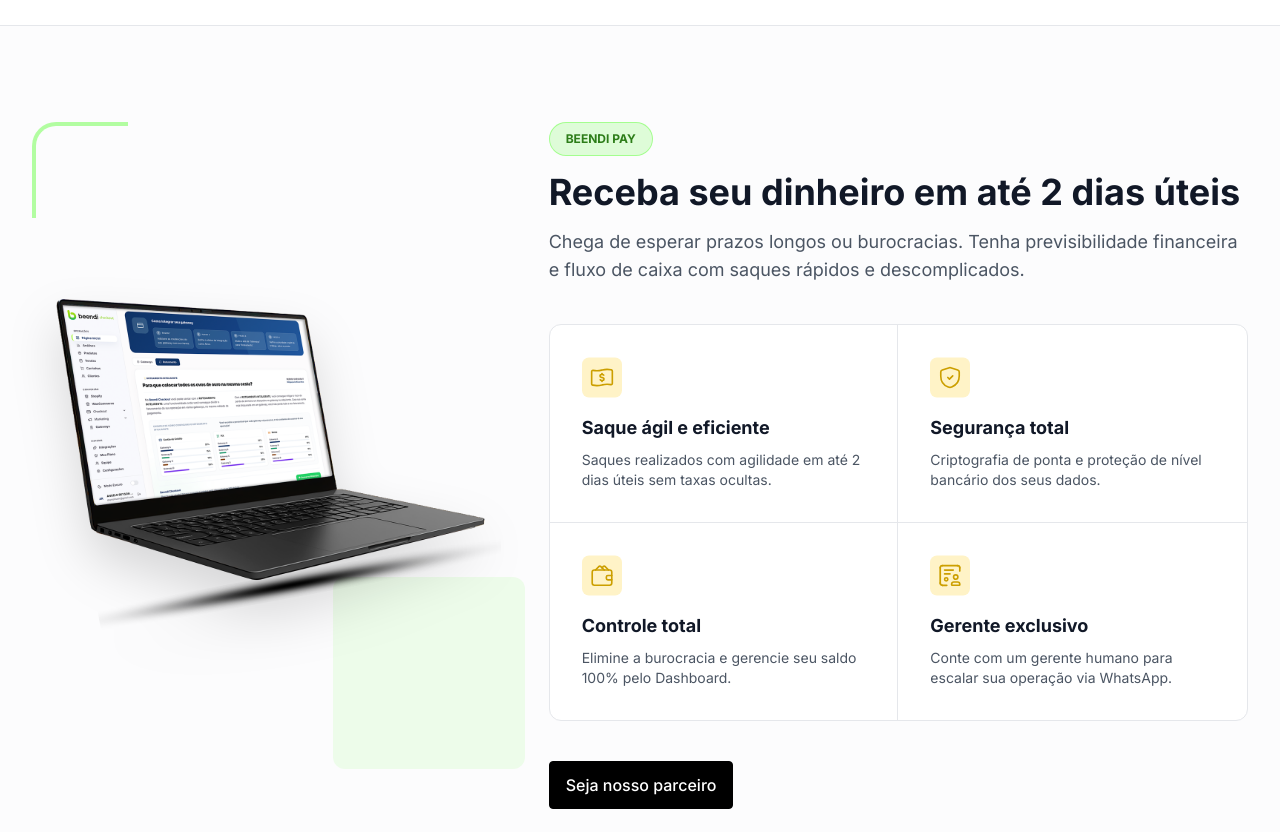
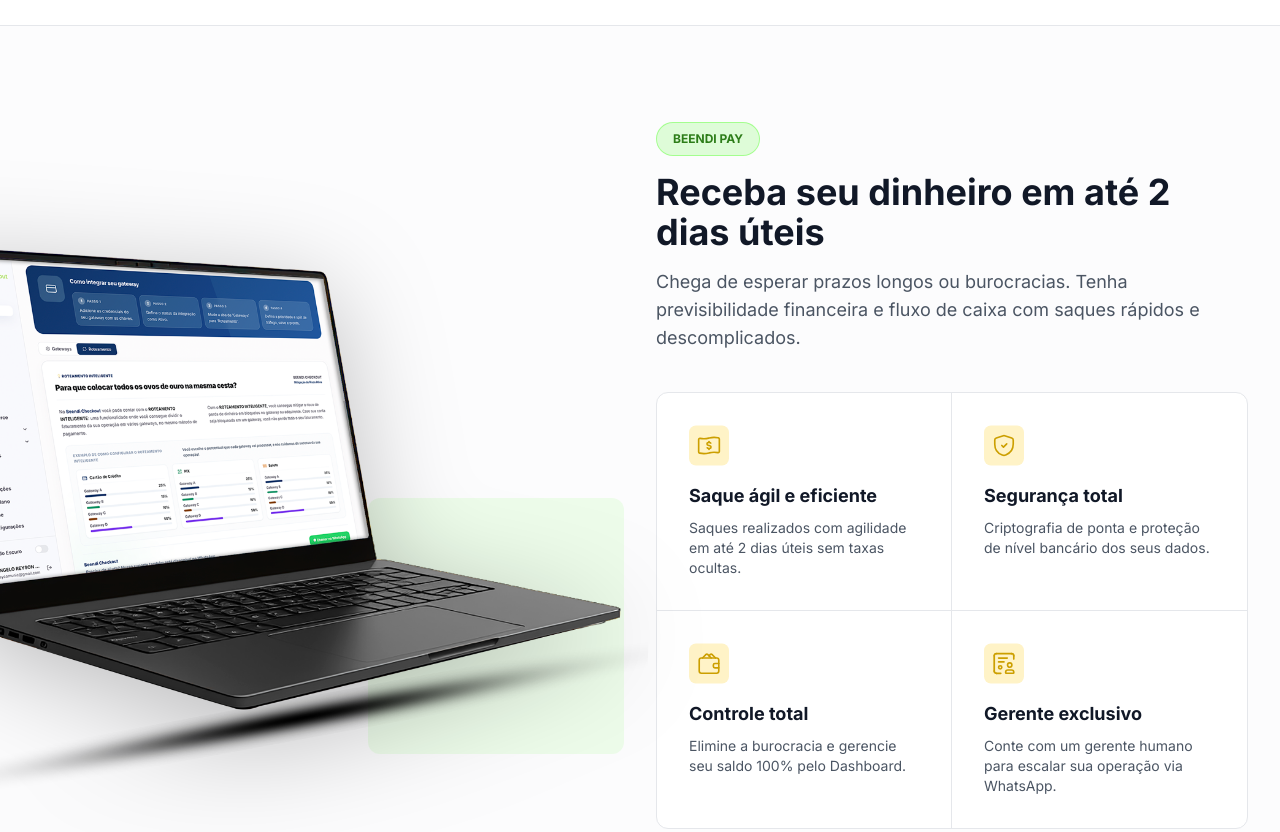
Before and after one commit to psycomunic/BEENDI, a plain HTML site: page index.html in a window 1280 px wide. Shown: the part 4140-4972 px from the top of the page. Drawn offline with nearby package versions, Linux system fonts and the light colour scheme.

Commit message:
Increase size of laptop mockup in Beendi Pay section

```diff
--- a/index.html
+++ b/index.html
@@ -880,20 +880,20 @@
   <!-- BEENDI PAY -->
   <div class="bg-[#FCFCFD] py-14 md:py-24 border-y border-brand-border">
     <div class="max-w-7xl mx-auto px-4 sm:px-6 lg:px-8">
-      <div class="grid grid-cols-1 md:grid-cols-12 gap-6">
+      <div class="grid grid-cols-1 md:grid-cols-12 gap-8 items-center">
 
         <!-- Laptop Mockup Left -->
-        <div class="md:col-span-5 relative hidden md:flex items-center justify-center p-6">
+        <div class="md:col-span-6 relative hidden md:flex items-center justify-center p-0 lg:-ml-12">
           <!-- Floating decorative elements behind laptop -->
-          <div class="absolute top-0 left-0 w-24 h-24 border-t-4 border-l-4 border-brand-green rounded-tl-3xl opacity-50 z-0"></div>
-          <div class="absolute bottom-10 right-0 w-48 h-48 bg-[rgba(107,255,71,0.1)] rounded-xl z-0"></div>
+          <div class="absolute top-10 left-10 w-32 h-32 border-t-8 border-l-8 border-brand-green rounded-tl-[3rem] opacity-50 z-0"></div>
+          <div class="absolute bottom-10 right-0 w-64 h-64 bg-[rgba(107,255,71,0.1)] rounded-xl z-0"></div>
 
           <!-- Laptop Image -->
-          <img src="ARQUIVOS/laptop.png" class="w-full max-w-[550px] h-auto object-contain z-10 drop-shadow-2xl hover:scale-105 transition-transform duration-700" alt="Beendi Pay Dashboard no Laptop" />
+          <img src="ARQUIVOS/laptop.png" class="w-[115%] max-w-[800px] h-auto object-contain z-10 drop-shadow-[0_20px_50px_rgba(0,0,0,0.25)] hover:scale-105 transition-transform duration-700 relative -left-6" alt="Beendi Pay Dashboard no Laptop" />
         </div>
 
         <!-- Content Right -->
-        <div class="md:col-span-7 flex flex-col justify-center">
+        <div class="md:col-span-6 flex flex-col justify-center">
           <div class="mb-10">
             <span class="text-xs bg-[rgba(107,255,71,0.2)] text-[#2d7d19] px-4 py-2 rounded-full font-bold w-fit inline-block mb-4 border border-[rgba(107,255,71,0.5)]">BEENDI PAY</span>
             <h2 class="text-3xl md:text-4xl font-bold text-brand-text mb-4">Receba seu dinheiro em até 2 dias úteis</h2>
```
